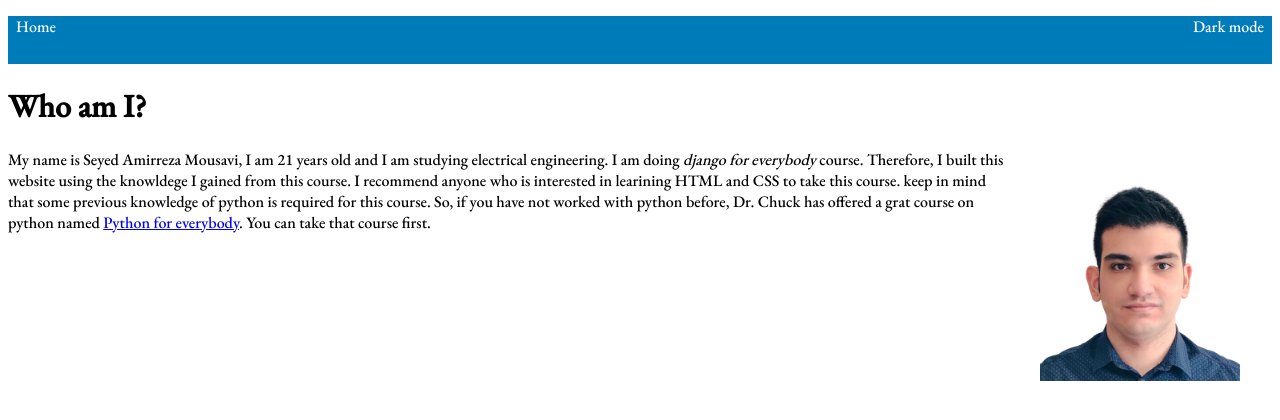
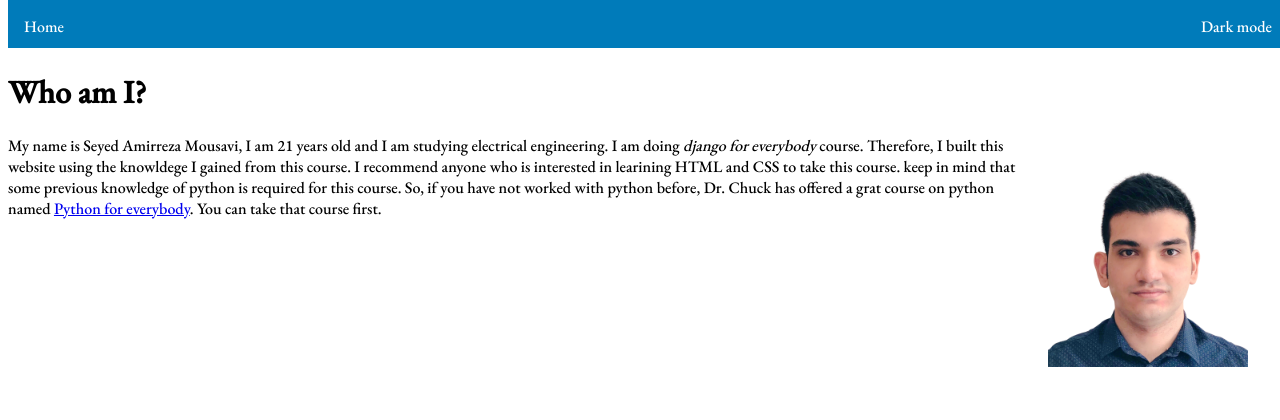
Before and after one commit to amirrezamsh/amirrezamsh.github.io, a plain HTML site: page index.html in a window 1280 px wide. Drawn offline with nearby package versions, Linux system fonts and the light colour scheme.

Commit message:
fix the navigation bar

```diff
--- a/index.html
+++ b/index.html
@@ -13,7 +13,16 @@
           font-family: 'EB Garamond', serif;
 
         }
+        .info{
+          position:absolute;
+          z-index: 1;
+          top:50px;
+        }
         nav{
+          top: 0px;
+          position: fixed;
+          z-index: 2;
+          width:100%;
           height : 3em;
           background-color : #007BBA;
         }
@@ -46,6 +55,7 @@
           </li>
       </ul>
     </nav>
+    <div class="info">
       <h1>
           Who am I?
       </h1>
@@ -60,6 +70,7 @@
 
       </p>
       <br clear="all">
+    </div>
 
   </body>
 </html>
```
Lines whose indentation alone changed are shown as unchanged.
